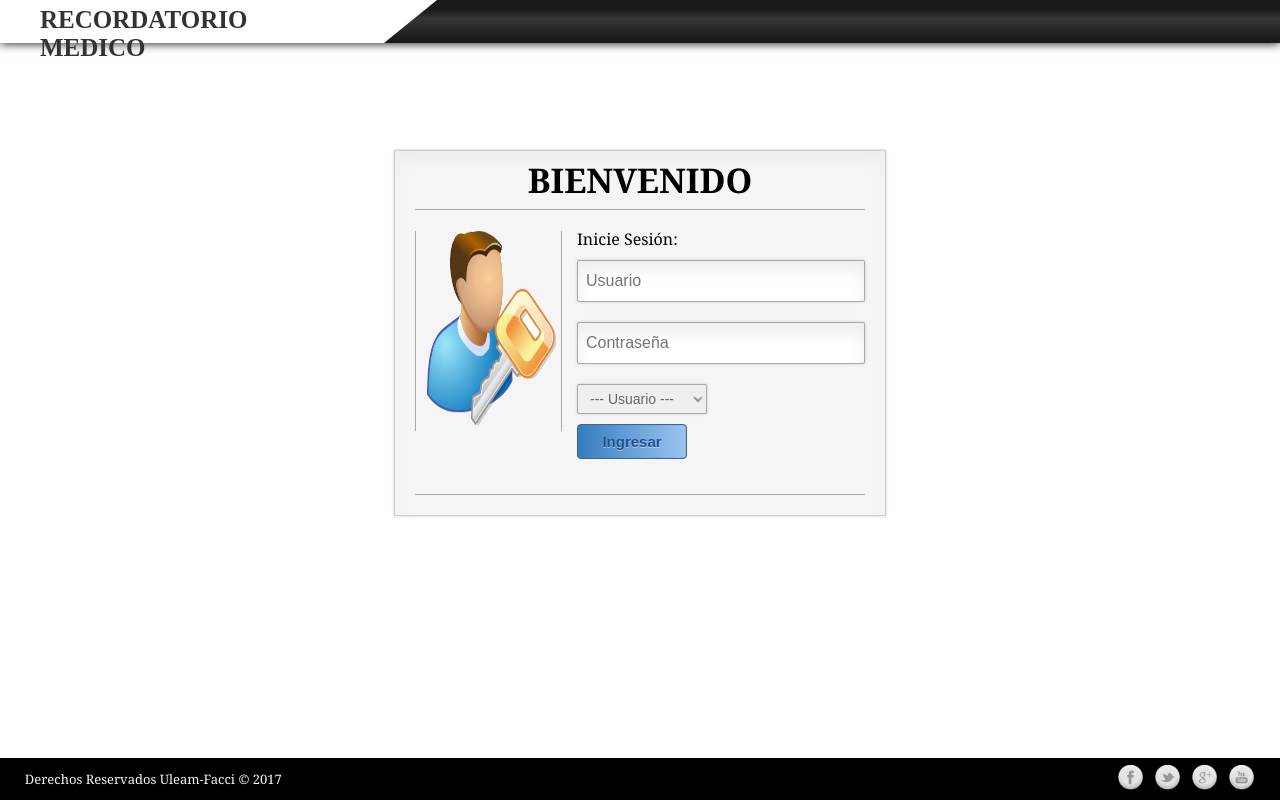
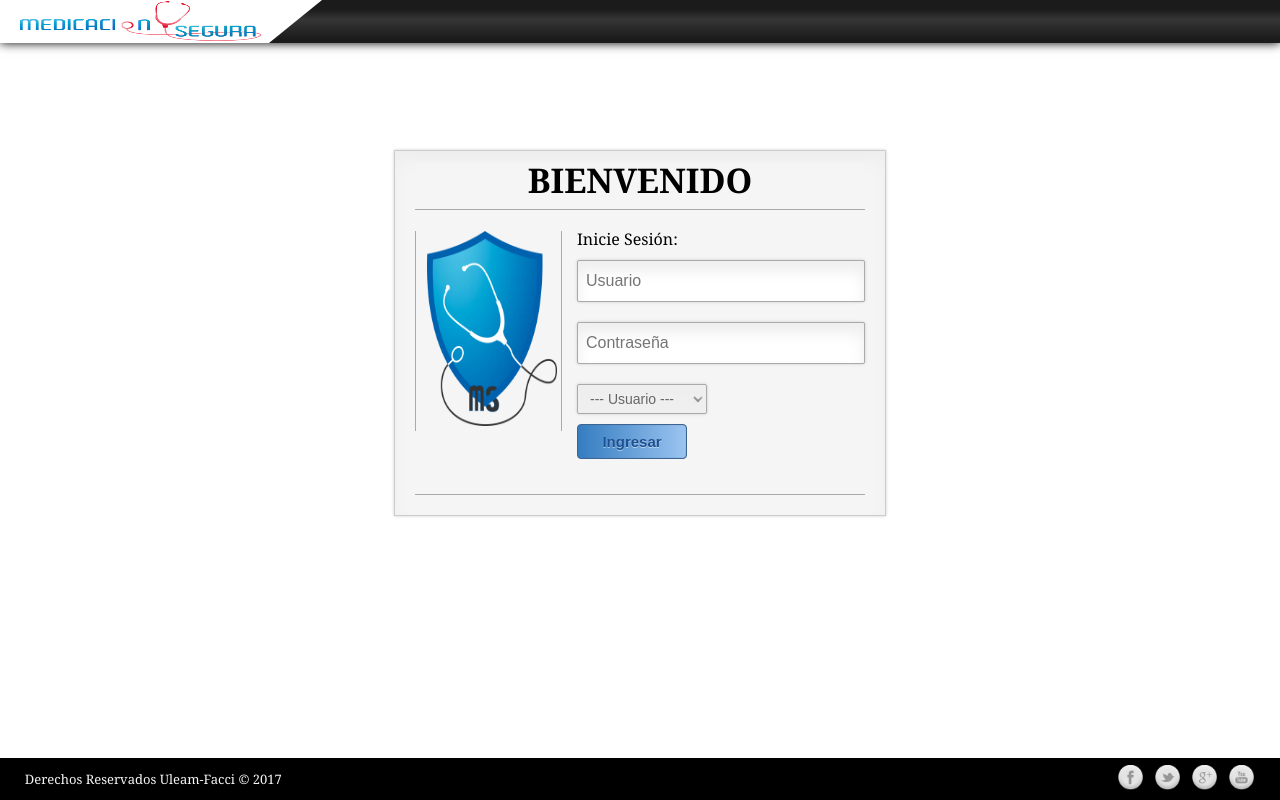
Before and after one commit to Ronald22/RecordatorioMedico, a website: page publico/index.html in a window 1280 px wide. Drawn offline with Linux system fonts and the light colour scheme.

Commit message:
version 4.5

```diff
--- a/publico/Css/InicioSesion.css
+++ b/publico/Css/InicioSesion.css
@@ -12,7 +12,7 @@ body{
 }
 #diseñoBlanco{
 	float: left;
-	width: 30%; height: 43px
+	width: 10%; height: 43px
 }
 #logo{
 	display: block;
@@ -20,11 +20,14 @@ body{
 	font-weight: bolder;
 	font-size: 25px;
 	color: #333;
-	padding:6px 40px;
+	padding:1px 20px;
+}
+#\ logoMS{
+	height: 40px; width: 250px
 }
 #borde{
     position: absolute;
-    left: 30%;
+    left: 21%;
     border-top: 43px solid white;
     border-right: 53px solid transparent;
 }
@@ -32,7 +35,7 @@ body{
 	background:#333;
 	background-image: -webkit-linear-gradient(bottom, #1B1B1B 10%, #363636 55%, #1B1B1B 78%);
     float: right;
-    width: 70% ; height: 43px;
+    width: 79% ; height: 43px;
 }
 
 /*------------------------Inicio de Sesion----------------------*/
--- a/publico/index.html
+++ b/publico/index.html
@@ -10,7 +10,7 @@
 	<body>
 		<header>
 			<nav id="encabezado">
-      			<div id="diseñoBlanco"><span id="logo">RECORDATORIO MEDICO</span></div>
+      			<div id="diseñoBlanco"><span id="logo"><img src="img/MS Logo.png" id=" logoMS"></span></div>
       			<div id="borde"></div>
         		<div id="diseñoNegro"></div>
     		</nav>
@@ -20,7 +20,7 @@
 				<form>
 					<ul>
 						<li><h1>BIENVENIDO</h1></li>
-						<li id="iconoInicioSesion"><img src="img/iconoInicioSesion.png" alt="inicio de sesion" id="imgInicioSesion"></li>
+						<li id="iconoInicioSesion"><img src="img/MS Icono.png" alt="inicio de sesion" id="imgInicioSesion"></li>
 						<li><p>Inicie Sesión:</p></li>
 						<li><input type="text" class="datosSesion" id="txtUsuario" placeholder="Usuario"></li>
 						<li><input type="password" class="datosSesion" id="txtContraseña" placeholder="Contraseña"></li>
```
Also changed, not shown: publico/img/MS Icono.png (added), publico/img/MS Logo.png (added).
